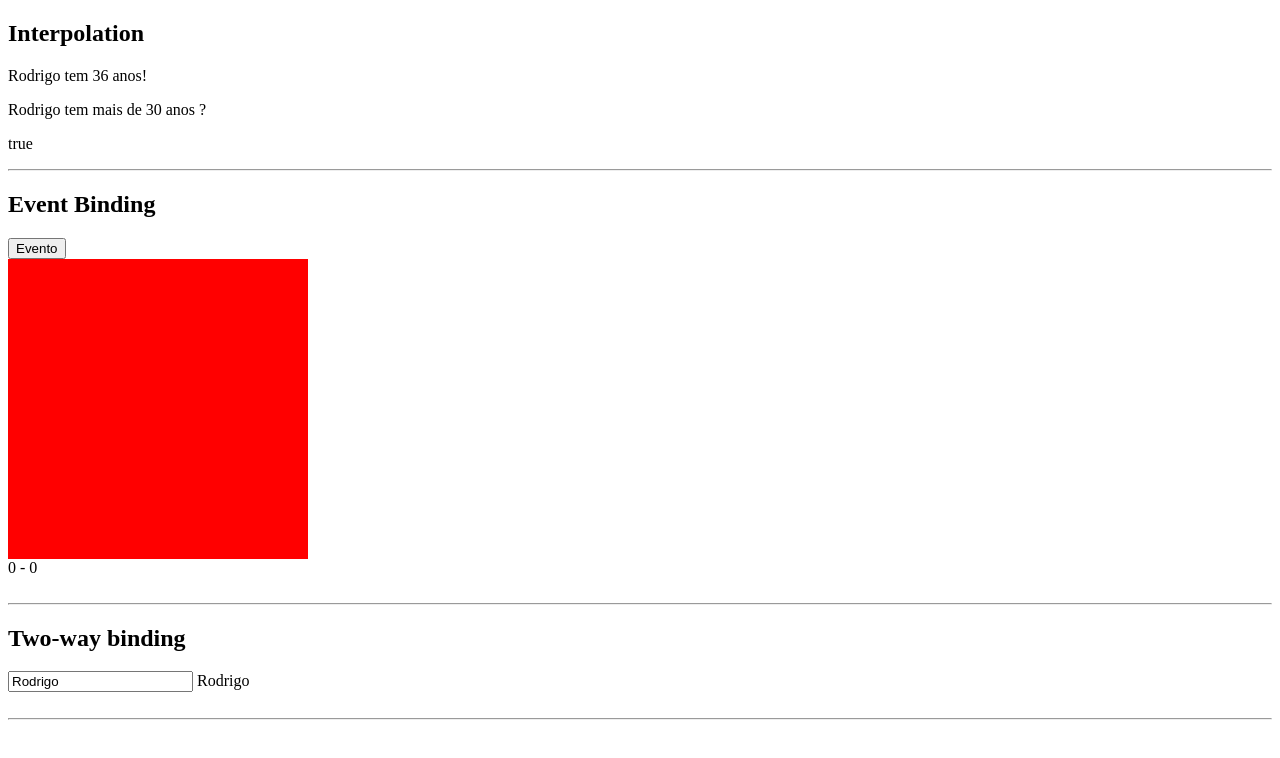
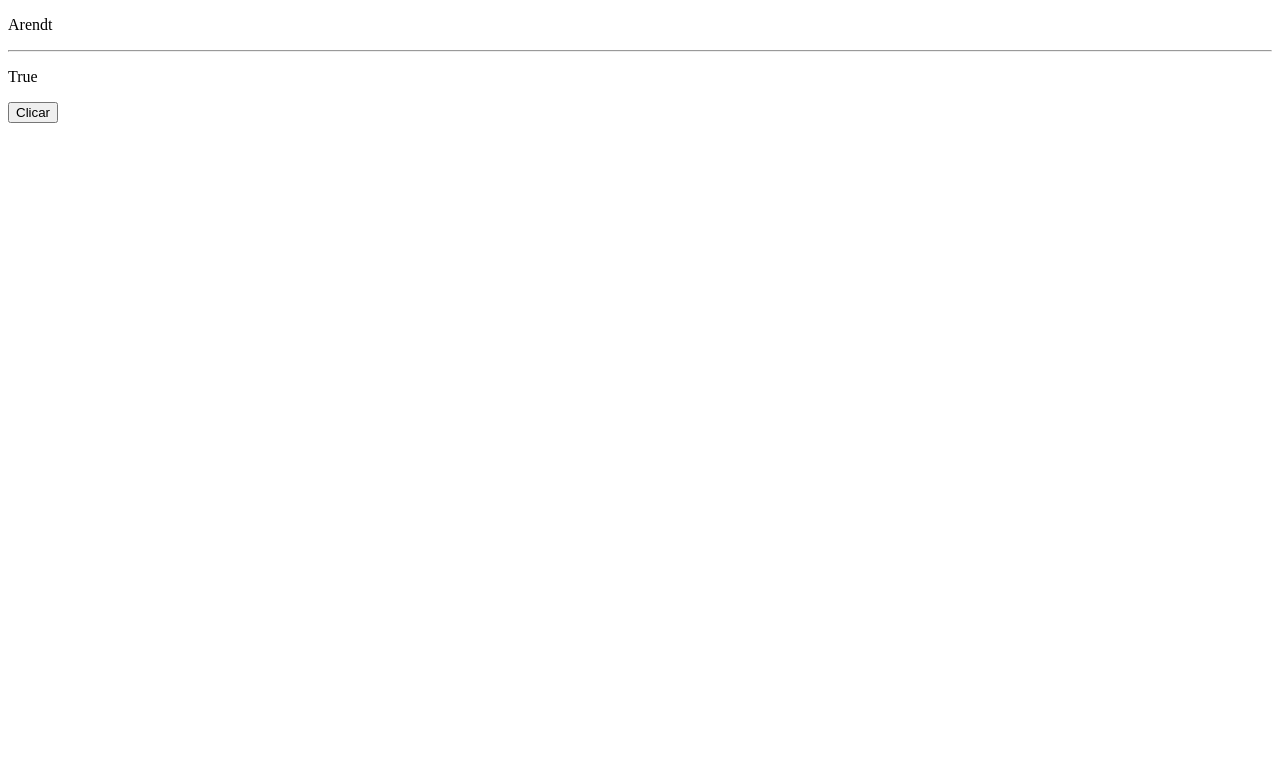
Before and after one commit to Rodrigoarendt/Angular, an Angular app: page / in a window 1280 px wide. Shown: the top 758 px of the page. Built offline with nearby package versions, Linux system fonts and the light colour scheme.

Commit message:
"Aprendendo sobre ngIf"

```diff
--- a/src/app/app.component.ts
+++ b/src/app/app.component.ts
@@ -3,9 +3,14 @@ import { Component, OnInit } from '@angular/core';
 @Component({
   selector: 'app-root',
   template: `
-   <app-data-biding></app-data-biding>
-   <router-outlet></router-outlet>
-   `
+  <!--
+    <app-title *ngIf="destruir"></app-title>
+    <br>
+    <button (click)="destruirComponent()">Destruir componente</button>
+  -->
+  <app-diretivas-estruturais></app-diretivas-estruturais>
+  <router-outlet></router-outlet>
+  `,
 
 })
 export class AppComponent implements OnInit {
--- a/src/app/app.module.ts
+++ b/src/app/app.module.ts
@@ -6,13 +6,15 @@ import { AppRoutingModule } from './app-routing.module';
 import { AppComponent } from './app.component';
 import { TitleComponent } from './title/title.component';
 import { DataBidingComponent } from './data-biding/data-biding.component';
+import { DiretivasEstruturaisComponent } from './diretivas-estruturais/diretivas-estruturais.component';
 
 
 @NgModule({
   declarations: [
     AppComponent,
     TitleComponent,
-    DataBidingComponent
+    DataBidingComponent,
+    DiretivasEstruturaisComponent
   ],
   imports: [
     BrowserModule,
--- /dev/null
+++ b/src/app/diretivas-estruturais/diretivas-estruturais.component.html
@@ -0,0 +1,18 @@
+<p *ngIf="condition; else elseBlock">Rodrigo!</p>
+<ng-template #elseBlock>
+  <p>
+  Arendt
+  </p>
+</ng-template>
+
+<hr>
+
+<p *ngIf="conditionClick">
+  True
+</p>
+
+<p *ngIf="!conditionClick">
+  False
+</p>
+
+<button (click)="onClick()">Clicar</button>
--- /dev/null
+++ b/src/app/diretivas-estruturais/diretivas-estruturais.component.ts
@@ -0,0 +1,34 @@
+import { Component } from '@angular/core';
+
+@Component({
+  selector: 'app-diretivas-estruturais',
+  templateUrl: './diretivas-estruturais.component.html',
+  styleUrls: ['./diretivas-estruturais.component.scss']
+})
+export class DiretivasEstruturaisComponent {
+
+  public condition: boolean = true;
+  public conditionClick: boolean = true;
+  constructor() { }
+
+  ngOnInit(): void {
+
+    setInterval( ()=>{
+      if(this.condition){
+        this.condition = false;
+      }else{
+        this.condition = true;
+      }
+    }, 2000)
+
+  }
+
+  public onClick(){
+    if(this.condition){
+      this.conditionClick = false;
+    }else{
+      this.conditionClick = true;
+    }
+  }
+
+}
```
Also changed, not shown: src/app/diretivas-estruturais/diretivas-estruturais.component.scss (added), 1 other file (tests, documents, lock files or other folders).
